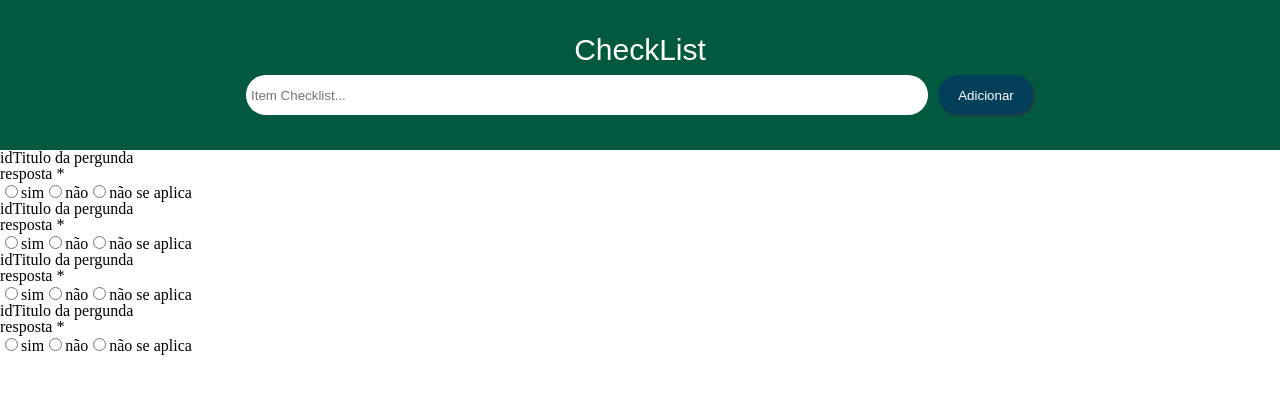
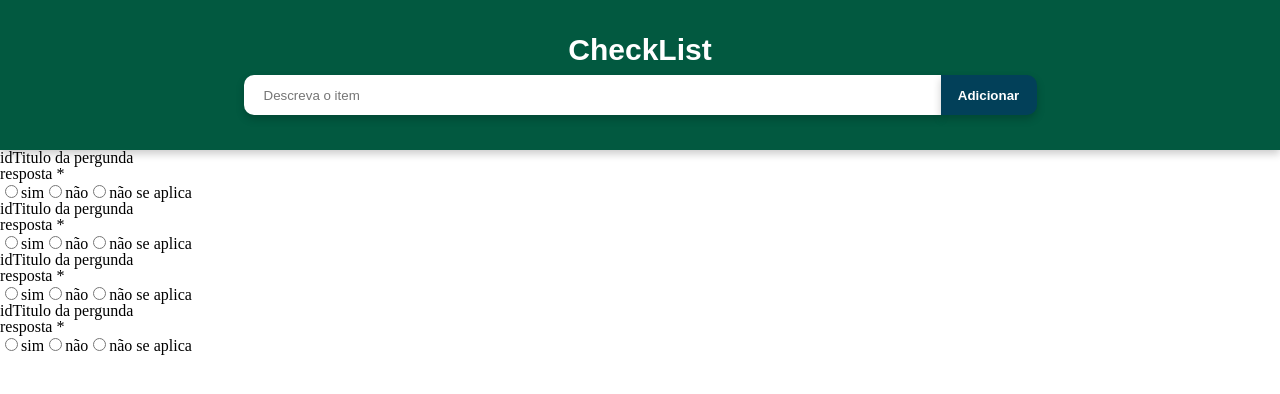
Before and after one commit to FernandoDias18/ProjetoQualidadeSoftware, a React (Create React App) app: page / in a window 1280 px wide. Shown: the top 394 px of the page. Built offline with nearby package versions, Linux system fonts and the light colour scheme.

Commit message:
Change header css style

```diff
--- a/src/components/Header/Header.css
+++ b/src/components/Header/Header.css
@@ -6,12 +6,15 @@
     flex-direction: column;
     justify-content: center;
     align-items: center;
+    box-shadow: 0 4px 8px 0 rgba(0,0,0,0.2);
+    transition: 0.3s;
 }
 .titulo {
     color: white;
     font-family: Arial, Helvetica, sans-serif;
     font-size: 30px;
     margin-bottom: 10px;
+    font-weight: 700;
 }
 .inputs{
     display: flex;
@@ -24,22 +27,34 @@
 .itens{
     width: 70%;
     height: 30px;
-    border-radius: 35px;
+    border-bottom-left-radius: 10px;
+    border-top-left-radius: 10px;
     border: none;
     padding: 5px;
+    font-family: Arial, Helvetica, sans-serif;
+    color: #626262;
+    padding-left: 20px;
+    box-shadow: 0 4px 8px 0 rgba(0,0,0,0.2);
+    transition: 0.3s;
+    font-weight: 500;
+}
 
+textarea:focus, input:focus{
+    outline: none;
 }
 
 .inputs button{
     width: 10%;
-    margin-left: 10px;
-    border-radius: 20px;
+    border-bottom-right-radius: 10px;
+    border-top-right-radius: 10px;
     color: white;
     border:0;
     cursor: pointer;
     background-color: #024059 ;
-    box-shadow: 1px 1px 1px #353535;
-
+    font-family: Arial, Helvetica, sans-serif;
+    font-weight: bold;
+    box-shadow: 0 4px 8px 0 rgba(0,0,0,0.2);
+    transition: 0.3s;
 }
 
 .inputs button:hover{
--- a/src/components/Header/Header.jsx
+++ b/src/components/Header/Header.jsx
@@ -5,7 +5,7 @@ export function Header(){
         <div className="header">
         <h2 className='titulo'> CheckList</h2>
         <div className='inputs'>
-            <input type="text" className='itens' placeholder="Item Checklist..."/>
+            <input type="text" className='itens' placeholder="Descreva o item"/>
             <button>Adicionar</button>
         </div>
         </div>
```
